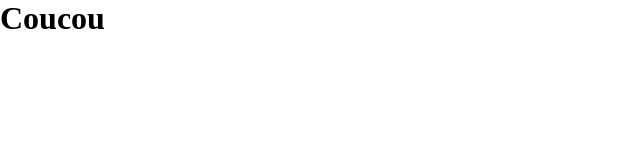
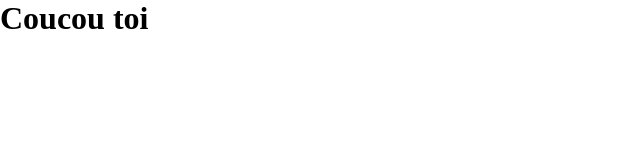
Before and after one commit to HawolyBa/design-template, a plain HTML site: page index.html in a window 1280 px wide. Shown: the full height of the page, 0-640 px from the left. Drawn offline with Linux system fonts and the light colour scheme.

Commit message:
first commit

```diff
--- a/index.html
+++ b/index.html
@@ -7,6 +7,6 @@
     <link rel="stylesheet" href="style/main.css">
 </head>
 <body>
-    <h1>Coucou</h1>
+    <h1>Coucou toi</h1>
 </body>
 </html>
```
